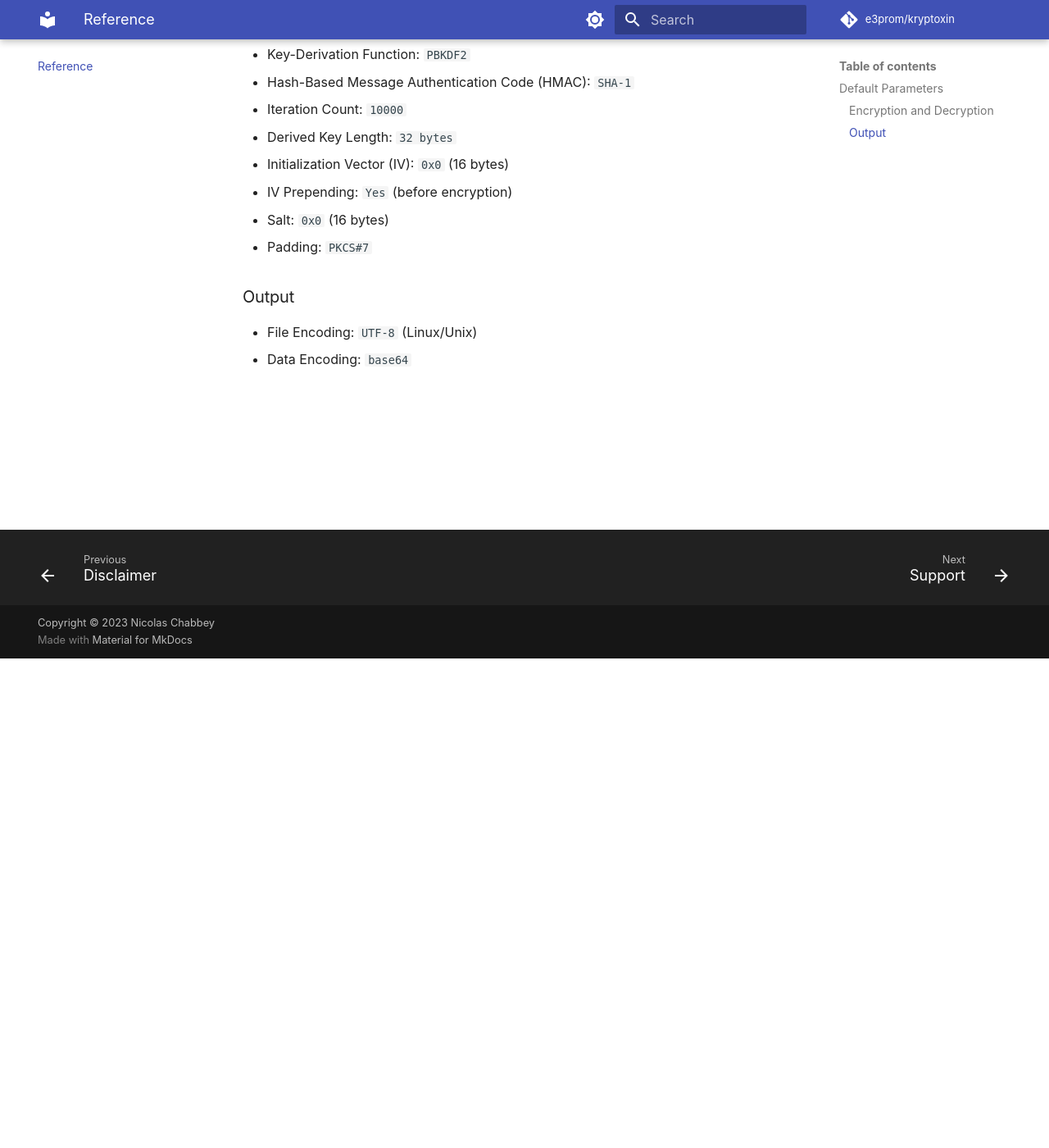
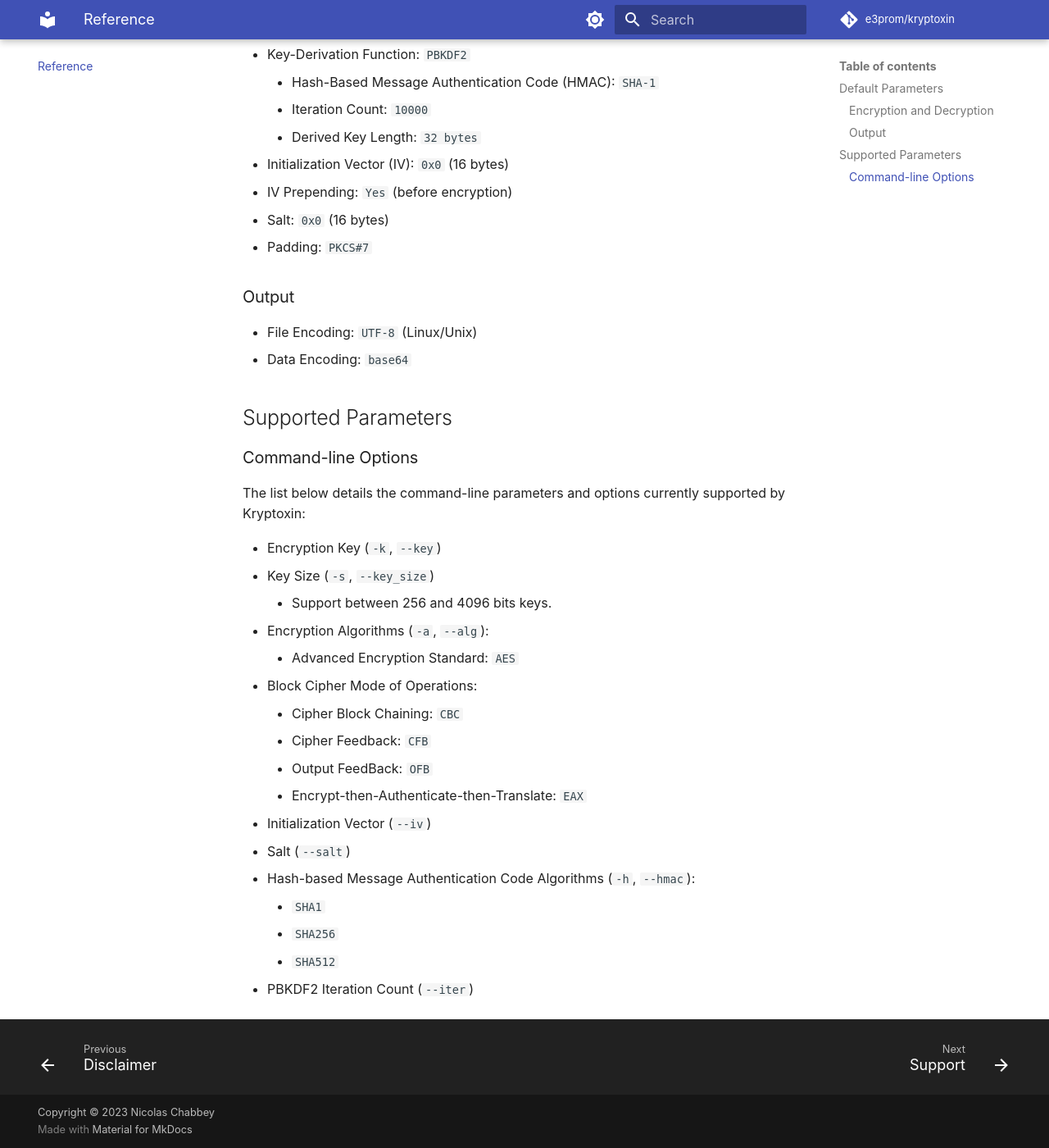
Before and after one commit to e3prom/kryptoxin, an MkDocs documentation site: the page built from docs/reference.md, in a window 1280 px wide and 1400 px high, scrolled down 597 px. Shown: the whole window at 82% size. Built offline with MkDocs 1.6.1 and Material for MkDocs 9.7.7, drawn with Linux system fonts in a browser that asks for light colours; some web fonts are replaced; comment, search, counter and statistics services are not loaded.

Commit message:
Enabled support for CFB,OFB,EAX operation modes Added additional checks in aes.py Updated Documentation Updated README.md

```diff
--- a/docs/reference.md
+++ b/docs/reference.md
@@ -10,11 +10,11 @@ To keep the usage simple and streamlined, Kryptoxin implicitly uses parameters b
 
 * Encryption Algorithm: `Advanced Encryption Standard` or `AES`
 * Encryption key size: `256 bits`
-* Block Cipher Operation Mode: `Cipher Block Chaining` or `CBC`
+* Block Cipher Mode of Operation: `Cipher Block Chaining` or `CBC`
 * Key-Derivation Function: `PBKDF2`
-  * Hash-Based Message Authentication Code (HMAC): `SHA-1`
-  * Iteration Count: `10000`
-  * Derived Key Length: `32 bytes`
+    * Hash-Based Message Authentication Code (HMAC): `SHA-1`
+    * Iteration Count: `10000`
+    * Derived Key Length: `32 bytes`
 * Initialization Vector (IV): `0x0` (16 bytes)
 * IV Prepending: `Yes` (before encryption)
 * Salt: `0x0` (16 bytes)
@@ -24,3 +24,27 @@ To keep the usage simple and streamlined, Kryptoxin implicitly uses parameters b
 
 * File Encoding: `UTF-8` (Linux/Unix)
 * Data Encoding: `base64`
+
+## Supported Parameters
+
+### Command-line Options
+
+The list below details the command-line parameters and options currently supported by Kryptoxin:
+
+* Encryption Key (`-k`, `--key`)
+* Key Size (`-s`, `--key_size`)
+    * Support between 256 and 4096 bits keys.
+* Encryption Algorithms (`-a`, `--alg`):
+    * Advanced Encryption Standard: `AES`
+* Block Cipher Mode of Operations:
+    * Cipher Block Chaining: `CBC`
+    * Cipher Feedback: `CFB`
+    * Output FeedBack: `OFB`
+    * Encrypt-then-Authenticate-then-Translate: `EAX`
+* Initialization Vector (`--iv`)
+* Salt (`--salt`)
+* Hash-based Message Authentication Code Algorithms (`-h`, `--hmac`):
+    * `SHA1`
+    * `SHA256`
+    * `SHA512`
+* PBKDF2 Iteration Count (`--iter`)
--- a/kryptoxin/__version__.py
+++ b/kryptoxin/__version__.py
@@ -2,4 +2,4 @@
 kryptoxin version module.
 This module holds the current version number.
 """
-__version__ = '0.9.5beta1'
+__version__ = '0.9.5beta2'
```
Also changed, not shown: README.md (+1 -0 lines), docs/disclaimer.md (+1 -1 lines), 2 other files.
